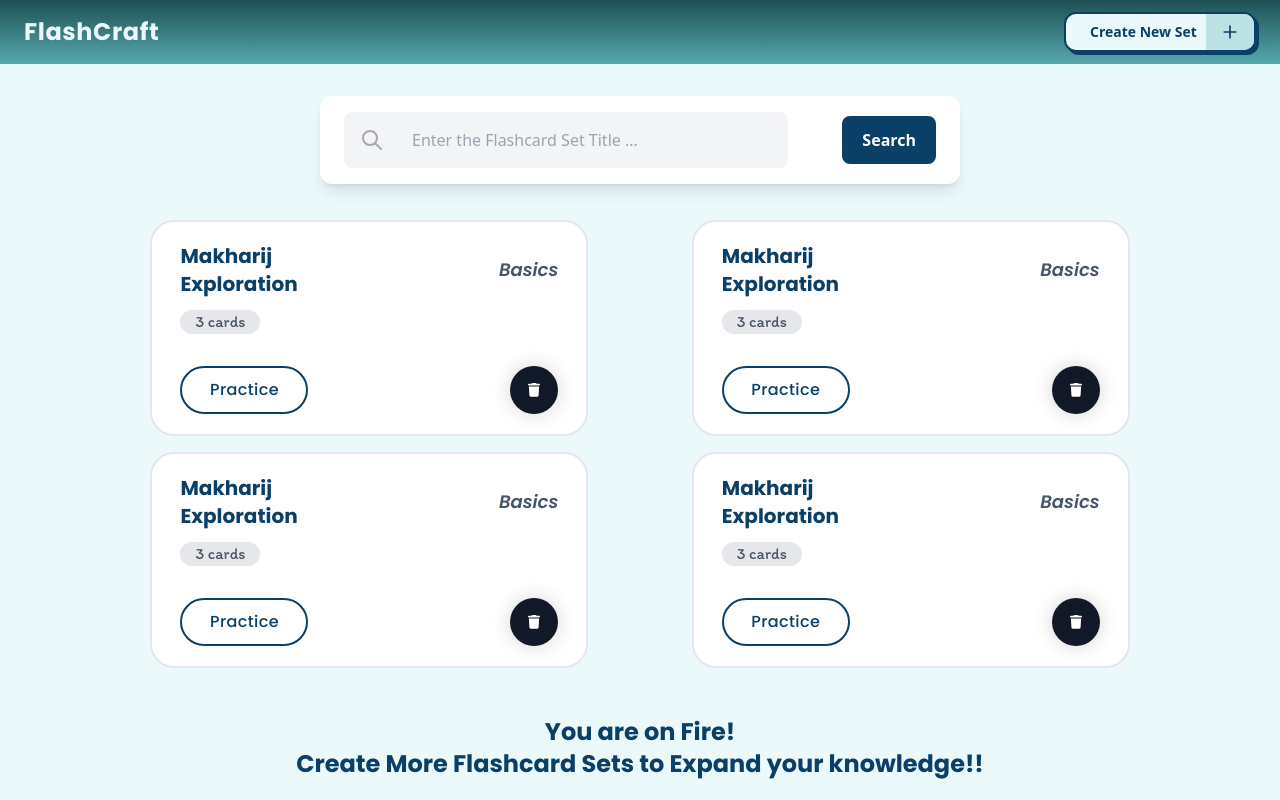
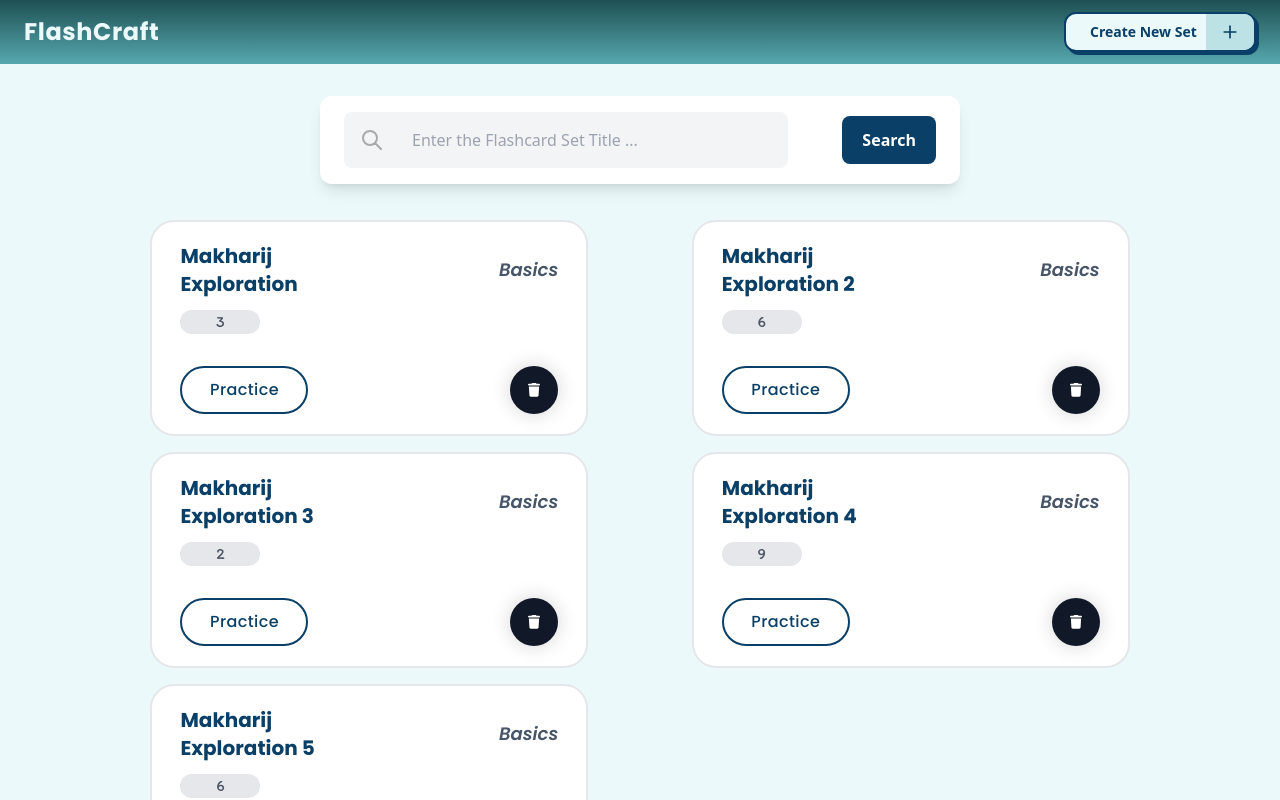
Before and after one commit to arsalan1004/Safwaat, a React (Vite) app in the folder Frontend/: page / in a window 1280 px wide. Shown: the top 800 px of the page. Built offline with nearby package versions, Linux system fonts and the light colour scheme.

Commit message:
Search Bar Completed

```diff
--- a/Frontend/src/Components/FlashCraft/FlashCraftMain/FlashCraftMain.jsx
+++ b/Frontend/src/Components/FlashCraft/FlashCraftMain/FlashCraftMain.jsx
@@ -1,4 +1,4 @@
-import React from 'react'
+import React, {useState, useEffect} from 'react'
 import {useNavigate} from 'react-router-dom';
 
 import FlashCardSet from './FlashCardSet/FlashCardSet'
@@ -15,6 +15,72 @@ function FlashCraftMain() {
     navigate('SetCreation')
   }
 
+
+  const data = [
+    {
+      id: 1,
+      title: 'Makharij Exploration',
+      category: 'Basics',
+      cardsQty: 3
+    },
+    {
+      id: 2,
+      title: 'Makharij Exploration 2',
+      category: 'Basics',
+      cardsQty: 6
+    },
+    {
+      id: 3,
+      title: 'Makharij Exploration 3',
+      category: 'Basics',
+      cardsQty: 2
+    },
+    {
+      id: 4,
+      title: 'Makharij Exploration 4',
+      category: 'Basics',
+      cardsQty: 9
+    },
+    {
+      id: 5,
+      title: 'Makharij Exploration 5',
+      category: 'Basics',
+      cardsQty: 6
+    }
+  ]
+
+  const [value, setValue] = useState('');
+  const [filteredItems, setFilteredItems] = useState([...data]);
+  const [showSuggestions, setShowSuggestions] = useState(true);
+
+  const onChange = (e) => {
+    setValue(e.target.value);
+    setShowSuggestions(true);
+  }
+
+  const show = (searchTerm) => {
+    setValue(searchTerm);
+    setShowSuggestions(false);
+  }
+
+  const onSearch = (searchTerm) => {
+    console.log('search ', searchTerm);
+    setShowSuggestions(false);
+
+    const filteredItems2 = data.filter( (item)=>{
+        return item.title.toLowerCase().includes(searchTerm.toLowerCase())
+    } );
+
+
+    setFilteredItems(filteredItems2);
+  }
+
+
+  useEffect( () => {
+    console.log('filteredItems after change: ', filteredItems);
+
+  }, [filteredItems, onSearch] )
+
   return (
     <div className='w-screen min-h-screen flex-column bg-primary-100'>
 
@@ -30,32 +96,66 @@ function FlashCraftMain() {
 
       {/* Main Area */}
         <div className='w-5/6 mb-7 flex-column mt-8'>
-
+          {/* Searchbar container */}
+          <div className='w-full flex-column'>
               {/* Search Bar */}
             <div className="flex items-center justify-between w-[60%] p-4 px-6 bg-white rounded-xl shadow-lg hover:shadow-xl transform hover:scale-105 transition duration-500">
 
               {/* Inner Search Bar Input  */}
               <div className="flex p-4 w-3/4 rounded-lg bg-gray-100">
                 <svg xmlns="http://www.w3.org/2000/svg" className="h-6 w-6 opacity-30" fill="none" viewBox="0 0 24 24" stroke="currentColor">
-                <path stroke-linecap="round" stroke-linejoin="round" stroke-width="2" d="M21 21l-6-6m2-5a7 7 0 11-14 0 7 7 0 0114 0z" />
+                  <path strokeLinecap="round" strokeLinejoin="round" strokeWidth="2" d="M21 21l-6-6m2-5a7 7 0 11-14 0 7 7 0 0114 0z" />
                 </svg>
-              <input className="text-secondary bg-gray-100 w-5/6 outline-none ml-7" type="text" placeholder="Enter the Flashcard Set Title ..." />
+                <input className="text-secondary bg-gray-100 w-5/6 outline-none ml-7"
+                    type="text"
+                    placeholder="Enter the Flashcard Set Title ..."
+                    value={value}
+                    onChange={onChange}
+                    />
+
               </div>
 
               {/* Search Button */}
               <div className="bg-secondary text-white ml-5 py-3 px-5 font-semibold rounded-lg hover:shadow-lg transition duration-3000 cursor-pointer">
-              <span>Search</span>
+                <button
+                  className='w-full h-full'
+                  onClick={() => onSearch(value) }
+                >Search</button>
+              </div>
+
+            </div>
+            {/* Dropdown */}
+            <div className='bg-white w-2/4 z-100 flex-column border border-gray-100 empty:border-none '>
+              {showSuggestions && data.filter(item => {
+                const searchTerm = value.toLowerCase();
+                const title = item.title.toLowerCase();
+
+                return searchTerm &&
+                       title.startsWith(searchTerm)
+              })
+              .slice(0,5)
+              .map( (item) => (
+                  <div
+                      onClick={() => show(item.title)}
+                      className='cursor-pointer text-start my-1'
+                      key={item.id}
+                      >
+                      {item.title}
+
+                  </div>
+              ) )}
             </div>
 
           </div>
 
+
           {/* Flash Sets Boxes */}
           <div className='w-full h-full mt-9 grid grid-cols-2 gap-4'>
-            <FlashSetBox />
-            <FlashSetBox />
-            <FlashSetBox />
-            <FlashSetBox />
-
+            {
+              filteredItems.map( (obj) => {
+                return <FlashSetBox key={obj.id} obj={obj} />
+              } )
+            }
 
           </div>
 
--- a/Frontend/src/Components/FlashCraft/FlashCraftMain/FlashSetBox/FlashSetBox.jsx
+++ b/Frontend/src/Components/FlashCraft/FlashCraftMain/FlashSetBox/FlashSetBox.jsx
@@ -5,12 +5,12 @@ import OutlineButton from '../../../../UI/Button/OutlineButton'
 import DeleteButton from '../../../../UI/Button/DeleteButton'
 import InvertedButton from '../../../../UI/Button/InvertedButton'
 
-function FlashSetBox() {
+function FlashSetBox({obj}) {
 
   const navigate = useNavigate();
 
   function navigateHandler () {
-      navigate('1')
+      navigate(`/${obj.id}`)
   }
 
   return (
@@ -19,14 +19,14 @@ function FlashSetBox() {
         <div className='w-5/6 min-h-15 bg-white rounded-3xl px-7 py-5 border-2 border-solid border-gray-200'>
 
           <div className='flex justify-between items-center'>
-            <Link to='1' >
-              <h1 className='text-xl font-bold font-Poppins text-secondary w-4/5'>Makharij Exploration</h1>
+            <Link to={`/${obj.id}`} >
+              <h1 className='text-xl font-bold font-Poppins text-secondary w-4/5'>{obj.title}</h1>
             </Link>
-            <span className='font-Poppins font-semibold text-slate-600 text-lg ml-8 italic'>Basics</span>
+            <span className='font-Poppins font-semibold text-slate-600 text-lg ml-8 italic'>{obj.category}</span>
           </div>
 
           <div className='mt-3 rounded-full w-20 h-5 bg-gray-200 flex-center py-3 '>
-            <span className='text-gray-600 font-Itim '>3 cards</span>
+            <span className='text-gray-600 font-Itim '>{obj.cardsQty}</span>
           </div>
 
           <div className='mt-8 flex items-center justify-between' >
--- a/Frontend/src/UI/Button/SlidingIconButton.jsx
+++ b/Frontend/src/UI/Button/SlidingIconButton.jsx
@@ -13,7 +13,7 @@ function SlidingIconButton(props) {
           <span className="transistion-all duration-300
                             absolute h-12 w-12 flex-center bg-primary-200 translate-x-[8.75rem]
                             group-hover:w-full group-hover:translate-x-0 ">
-            <svg className="fill-secondary text-secondary w-5 " fill="none" height="24" stroke="currentColor" stroke-linecap="round" stroke-linejoin="round" stroke-width="2" viewBox="0 0 24 24" width="24" xmlns="http://www.w3.org/2000/svg">
+            <svg className="fill-secondary text-secondary w-5 " fill="none" height="24" stroke="currentColor" strokeLinecap="round" strokeLinejoin="round" strokeWidth="2" viewBox="0 0 24 24" width="24" xmlns="http://www.w3.org/2000/svg">
               <line x1="12" x2="12" y1="5" y2="19"></line>
               <line x1="5" x2="19" y1="12" y2="12"></line>
             </svg>
```
Lines whose indentation alone changed are shown as unchanged.
